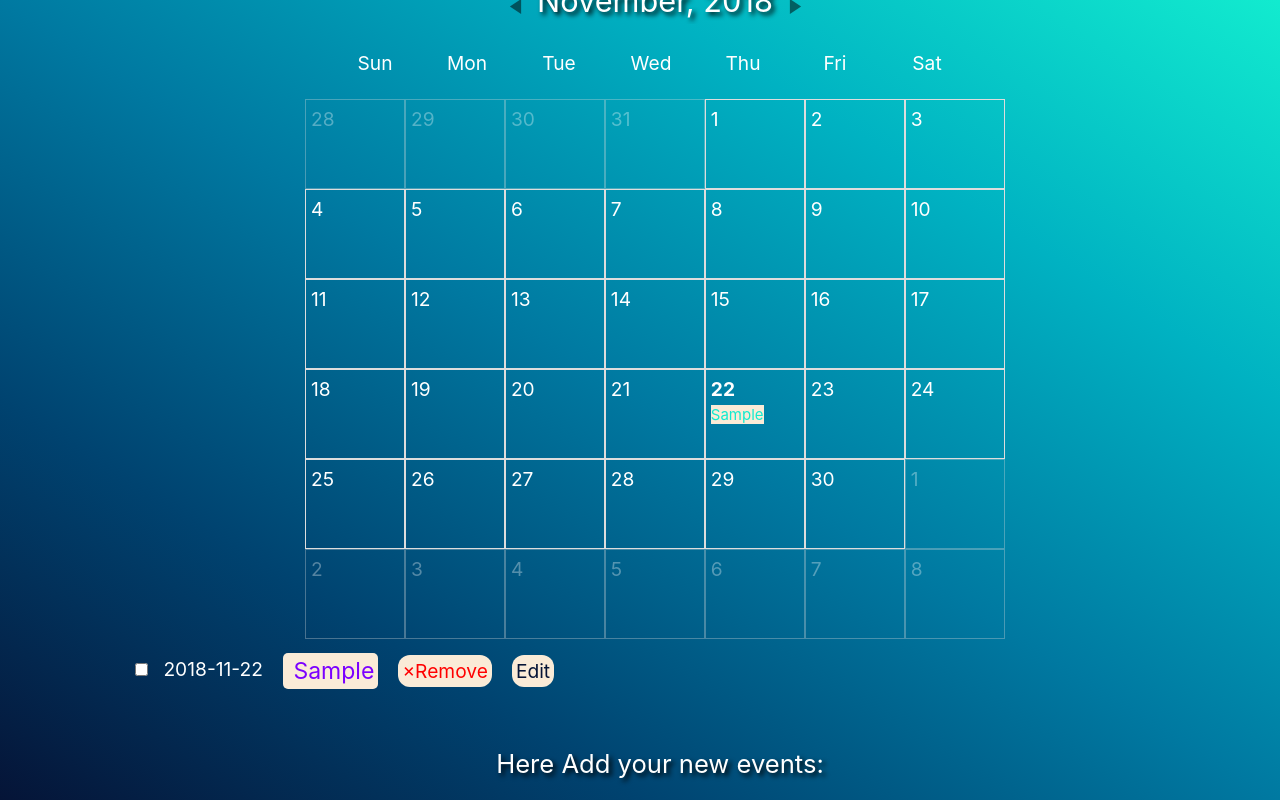
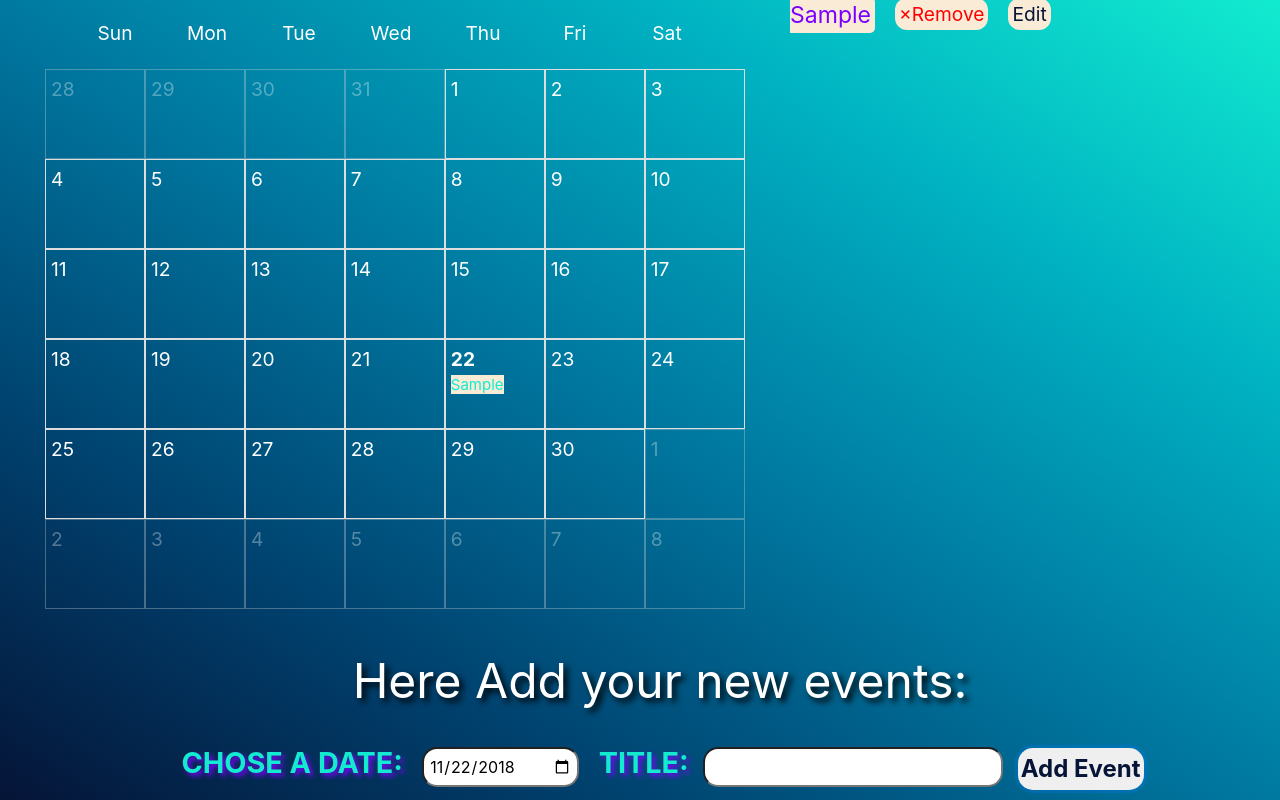
Before and after one commit to DilyanaZ/CalendarAppTask, a plain HTML site: page variant_1/index.html in a window 1280 px wide. Both pictures are taken after typing "Sample" into the empty fields and a click on the button "Add Event". Drawn offline with nearby package versions, Linux system fonts and the light colour scheme; some packages are replaced by stand-ins of ours; a script that the page names is missing.

Commit message:
changes of the css

```diff
--- a/variant_1/eventController.js
+++ b/variant_1/eventController.js
@@ -20,30 +20,6 @@ $(function() {
     addListeners();
 
     $('div#editEvent').hide();
-
-    // function stickEvent() {
-    //     var textField = document.getElementById('newEvent');
-    //     var value = textField.value;
-    //     var date = document.getElementById('myDate').value;
-    //     if (value.trim().length == 0) {
-    //         swal(
-    //             'Please enter a title for your new Event!',
-    //             'Add your new event',
-    //             'warning'
-    //         )
-    //         return;
-    //     };
-    //     var id = eventList.addEvent(date, value);
-    //     textField.value = '';
-    //     addEvent(id, date, value);
-    //     var eventArray = eventList.getEvents();
-    //     element.innerHTML = '';
-    //     caleandar(element, eventArray, settings);
-    //     addListeners();
-    // }
-
-    // $('#addEvent').on('click', stickEvent);
-
 
     $('#addEvent').on('click', function() {
         var textField = document.getElementById('newEvent');
@@ -160,6 +136,10 @@ $(function() {
             click: function() {
                 var currentLi = this.parentNode;
                 var currentId = currentLi.id;
+                var currentText = currentLi.children[2].innerText;
+                var currentDate = currentLi.children[1].innerText;
+                document.getElementById('editedEvent').value = currentText;
+                document.getElementById('editedDate').value = currentDate;
                 currentLi.style.display = "none";
                 $('div#addNewEvent').hide();
                 $('div#editEvent').show();
--- a/variant_1/index.html
+++ b/variant_1/index.html
@@ -30,13 +30,28 @@
         </header>
         <main>
             <div class="form-group row">
-                <div id="caleandar" class="col-6">
+                <div id="caleandar" class="col-sm-5">
 
                 </div>
-                <div id="showAllEvents" class="col-6">
+                <div id="showAllEvents" class="col-sm-4">
                     <ul id="events">
                         <!-- <li id="addedEvent"><input type="checkbox" /> <button id="removeCompleted">Remove Completed</button></li> -->
                     </ul>
+                </div>
+                <div id="editEvent" class="col-sm-3">
+                    <div>
+                        <p>Edit event:</p>
+                    </div>
+                    <div>
+                        <label for="dateLabel"> Chose new Date:</label>
+                        <input type="date" id="editedDate" value="2018-11-22">
+                        <label for="newEvent"> New Title:</label>
+                        <input type="text" id="editedEvent">
+                        <button type="submit" id="confirm" class="btn">Confirm</button>
+                        <button type="submit" id="cancel" class="btn">Cancel</button>
+
+                    </div>
+
                 </div>
             </div>
             <div id="addNewEvent">
@@ -49,17 +64,7 @@
                 <input type="text" id="newEvent">
                 <button type="submit" id="addEvent" class="btn">Add Event</button>
             </div>
-            <div id="editEvent">
-                <div>
-                    <p>Edit event:</p>
-                </div>
-                <label for="dateLabel"> Chose new Date:</label>
-                <input type="date" id="editedDate" value="2018-11-22">
-                <label for="newEvent"> New Title:</label>
-                <input type="text" id="editedEvent">
-                <button type="submit" id="confirm" class="btn">Confirm</button>
-                <button type="submit" id="cancel" class="btn">Cancel</button>
-            </div>
+
         </main>
         <footer>
 
--- a/variant_1/styles/style.css
+++ b/variant_1/styles/style.css
@@ -86,9 +86,7 @@ header {
 
 .form-group {
     /* width: 80%; */
-    padding: 20px 50px;
-    margin-left: 30px;
-    margin-right: 30px;
+    padding: 20px 10px;
     font-size: 1.2em;
     box-sizing: border-box;
     /* text-align: center; */
@@ -96,7 +94,8 @@ header {
 
 div#caleandar {
     display: table;
-    margin: 0 auto;
+    float: right;
+    /* margin: 0 auto; */
 }
 
 div#showAllEvents {
@@ -113,8 +112,8 @@ div#addNewEvent {
 
 div#addNewEvent p {
     color: white;
-    font-size: 1.6em;
-    text-shadow: 3px 3px 5px black;
+    font-size: 3em;
+    text-shadow: 4px 4px 6px black;
     font-family: apple-system, BlinkMacSystemFont, "Segoe UI", Roboto, "Helvetica Neue", Arial, sans-serif, "Apple Color Emoji", "Segoe UI Emoji", "Segoe UI Symbol";
 }
 
@@ -141,10 +140,12 @@ button#addEvent,
 button#confirm,
 button#cancel {
     color: #051437;
-    font-size: 1em;
+    font-size: 1.5em;
     border-color: 1px solid #051437;
     border-radius: 15px;
     font-weight: bold;
+    padding: 2px;
+    margin-left: 10px;
 }
 
 button:hover {
@@ -154,39 +155,31 @@ button:hover {
     cursor: pointer;
 }
 
-div#dateLabel {
-    margin-top: 20px;
-    padding: 20px;
-}
-
 #myDate,
 #editedDate {
-    margin-left: 10px;
+    margin-left: 5px;
     margin-right: 10px;
     padding: 5px;
     border-radius: 15px;
-    /* font-size: 1.5; */
+    font-size: 1.5;
 }
-
-
-/* label#dateLabel { */
 
 label {
     text-transform: uppercase;
-    padding: 8px 14px;
+    padding: 8px 5px;
     text-shadow: 3px 3px 5px #7B00FF;
-    font-size: 1.3em;
+    font-size: 1.8em;
     font-family: apple-system, BlinkMacSystemFont, "Segoe UI", Roboto, "Helvetica Neue", Arial, sans-serif, "Apple Color Emoji", "Segoe UI Emoji", "Segoe UI Symbol";
     color: #12ebcf;
     font-weight: bolder;
-    margin-right: 10px;
+    margin-right: 5px;
 }
 
 input#newEvent,
 input#editedEvent {
     width: 300px;
-    margin: 5px;
-    padding: 5px;
+    /* margin: 5px; */
+    padding: 6px;
     border-radius: 15px;
 }
 
@@ -263,5 +256,3 @@ li.cld-label:hover {
 li.cld-day {
     height: 90px;
 }
-
-a
```
